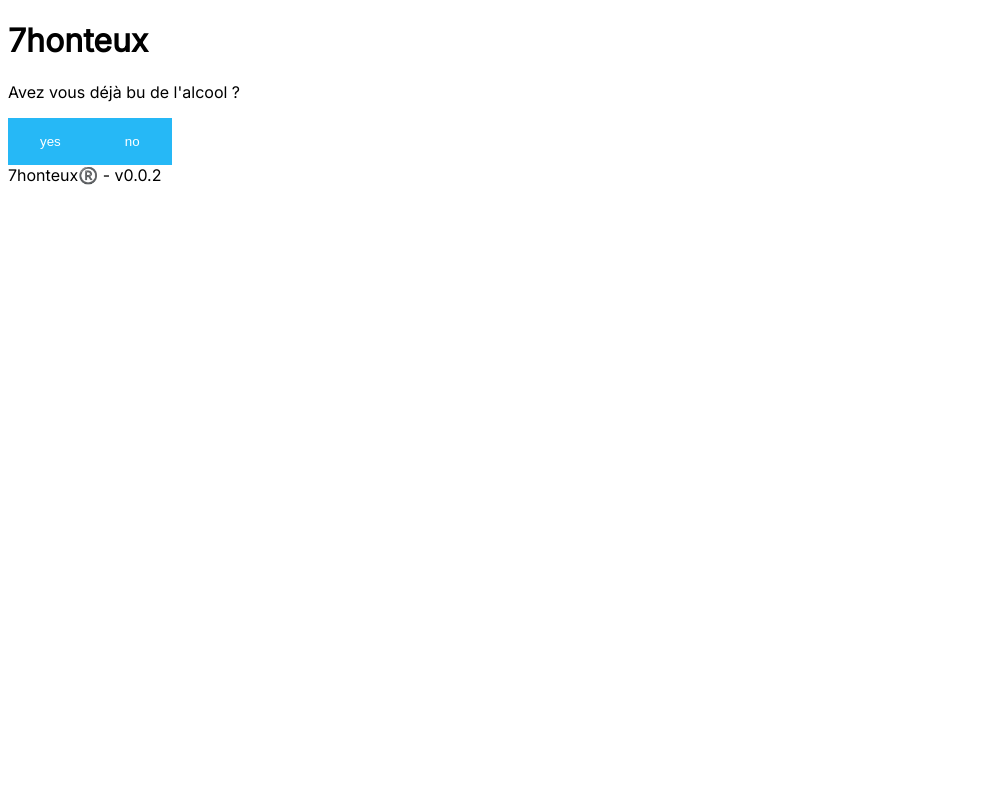
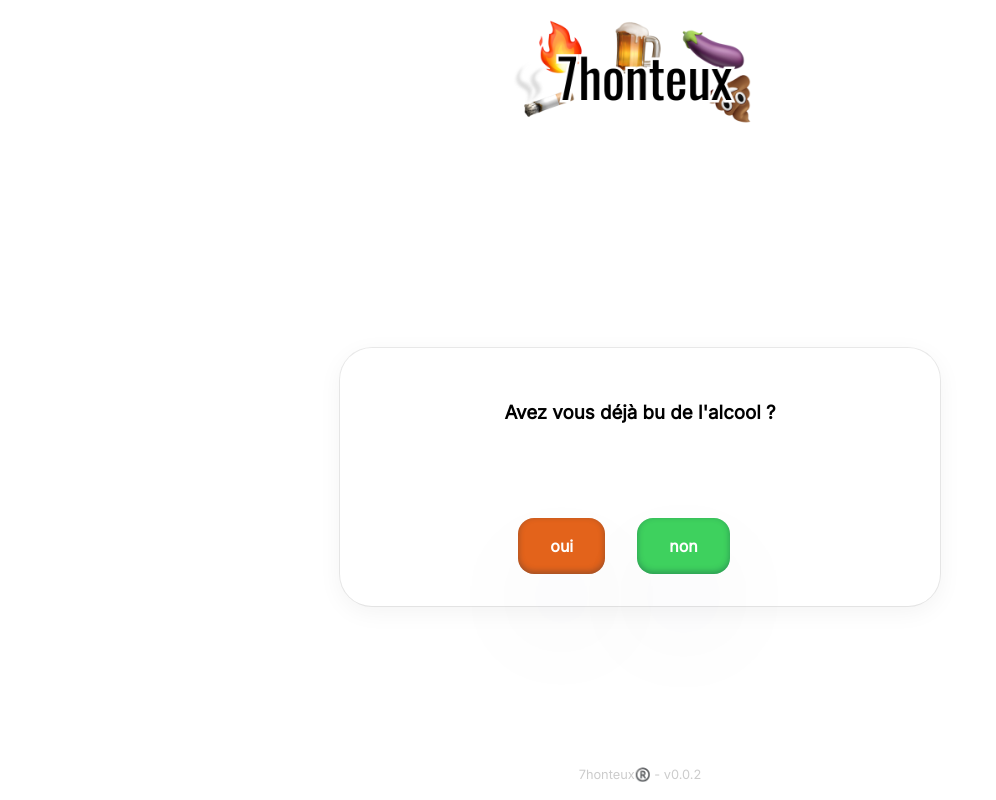
Before and after one commit to nohehf/7honteux, a SvelteKit app: page / in a window 1280 px wide. Both pictures are taken after a click on the button "START TEST". Shown: the whole page, without its empty margins (0-996 px from the left). Built offline with nearby package versions, Linux system fonts and the light colour scheme.

Commit message:
feat: v0.0.3 update css and add logo

```diff
--- a/package.json
+++ b/package.json
@@ -31,6 +31,7 @@
 	"type": "module",
 	"dependencies": {
 		"node-sass": "^7.0.3",
+		"sanitize.css": "^13.0.0",
 		"sass": "^1.55.0"
 	}
 }
--- a/src/app.html
+++ b/src/app.html
@@ -2,12 +2,12 @@
 <html lang="en">
 	<head>
 		<meta charset="utf-8" />
+    <meta name="viewport" content="width=device-width, initial-scale=1" />
 		<link rel="icon" href="%sveltekit.assets%/favicon.png" />
 		<link rel="stylesheet" href="https://fonts.googleapis.com/css?family=Inter">
-		<meta name="viewport" content="width=device-width" />
 		%sveltekit.head%
 	</head>
 	<body>
-		<div>%sveltekit.body%</div>
+		<div id="svelte">%sveltekit.body%</div>
 	</body>
 </html>
--- a/src/app.scss
+++ b/src/app.scss
@@ -1,11 +1,35 @@
-html,
+// Use a soft reset
+@import 'sanitize.css/sanitize.css';
+@import 'sanitize.css/assets.css';
+@import 'sanitize.css/forms.css';
+@import 'sanitize.css/typography.css';
+
+:root,
 body {
 	font-family: 'inter';
+	height: 100%;
+}
+
+#svelte {
+	display: flex;
+	flex-direction: column;
+	height: 100%;
 }
 
 button {
+	font-weight: bold;
 	padding: 1rem 2rem;
+	border-radius: 1rem;
 	border: none;
 	color: white;
 	background-color: #26b8f6;
+	box-shadow: rgba(50, 50, 93, 0.25) 0px 50px 100px -20px, rgba(0, 0, 0, 0.3) 0px 30px 60px -30px,
+		rgba(10, 37, 64, 0.35) 0px -2px 6px 0px inset;
+
+	&.red {
+		background-color: #3ed15e;
+	}
+	&.green {
+		background-color: #e3631b;
+	}
 }
--- a/src/components/game-form.svelte
+++ b/src/components/game-form.svelte
@@ -12,15 +12,47 @@
 </script>
 
 <form>
-	<p>{question.q}</p>
+	<h3 class="question">{question.q}</h3>
+	<div class="answers">
 		{#each question.choices as choice, i}
 			<button
 				type="button"
 				on:click={() => {
 					answerQuestion(i);
 				}}
+				class={i === 0 ? 'green' : 'red'}
 			>
 				{choice.text}
 			</button>
 		{/each}
+	</div>
 </form>
+
+<style lang="scss">
+	form {
+		padding: 2rem;
+		border-radius: 2rem;
+		display: flex;
+		flex-direction: column;
+		align-items: center;
+		justify-content: space-between;
+		box-shadow: rgba(0, 0, 0, 0.05) 0px 6px 24px 0px, rgba(0, 0, 0, 0.08) 0px 0px 0px 1px;
+		width: 70%;
+		min-width: 400px;
+		max-width: 600px;
+		min-height: 40%;
+	}
+	.answers {
+		display: flex;
+		flex-direction: row;
+		align-items: center;
+		justify-content: space-between;
+		gap: 2rem;
+		flex-wrap: wrap;
+
+		&::after {
+			content: '';
+			flex: auto;
+		}
+	}
+</style>
--- a/src/logic/Questions.ts
+++ b/src/logic/Questions.ts
@@ -33,12 +33,12 @@ export class YesNoQuestion implements Question {
 	q: string;
 	category: Categories;
 	type = QuestionType.YES_NO;
-	choices: [{ text: 'yes'; score: number }, { text: 'no'; score: 0 | number }];
+	choices: [{ text: 'oui'; score: number }, { text: 'non'; score: 0 | number }];
 
 	constructor(
 		q: string,
 		category: Categories,
-		choices: [{ text: 'yes'; score: number }, { text: 'no'; score: 0 | number }]
+		choices: [{ text: 'oui'; score: number }, { text: 'non'; score: 0 | number }]
 	) {
 		this.q = q;
 		this.category = category;
@@ -78,12 +78,12 @@ export class NumberRangeQuestion implements Question {
 
 export const questions: Question[] = [
 	new YesNoQuestion("Avez vous déjà bu de l'alcool ?", Categories.ALCOHOL, [
-		{ text: 'yes', score: 1 },
-		{ text: 'no', score: 0 }
+		{ text: 'oui', score: 1 },
+		{ text: 'non', score: 0 }
 	]),
 	new YesNoQuestion('Avez vous déjà été ivre ?', Categories.ALCOHOL, [
-		{ text: 'yes', score: 1 },
-		{ text: 'no', score: 0 }
+		{ text: 'oui', score: 1 },
+		{ text: 'non', score: 0 }
 	]),
 	new NumberRangeQuestion(
 		'Combien de fois par semaine buvez vous ?',
--- a/src/routes/+page.svelte
+++ b/src/routes/+page.svelte
@@ -2,6 +2,7 @@
 	import '../app.scss';
 	import { Game } from '../logic/Game';
 	import GameForm from '../components/game-form.svelte';
+	import logo from '../assets/logo.png';
 
 	$: game = new Game();
 
@@ -16,8 +17,11 @@
 	};
 </script>
 
-<h1>7honteux</h1>
+<nav>
+	<img src={logo} alt="7honteux" />
+</nav>
 
+<div class="wrapper">
 	{#if game.state === 'start'}
 		<button on:click={startGame}>START TEST</button>
 	{:else if game.state === 'playing' && game.currentQuestion}
@@ -33,8 +37,36 @@
 			})}
 		</p>
 	{/if}
-
+</div>
 <footer>7honteux®️ - v0.0.2</footer>
 
 <style lang="scss">
+	nav {
+		width: 100%;
+		display: flex;
+		align-items: center;
+		justify-content: center;
+		height: 12rem;
+
+		img {
+			height: 8rem;
+		}
+	}
+	.wrapper {
+		height: 100%;
+		display: flex;
+		flex-direction: column;
+		align-items: center;
+		justify-content: center;
+	}
+	footer {
+		position: absolute;
+		bottom: 0;
+		left: 0;
+		right: 0;
+		text-align: center;
+		font-size: 0.8em;
+		color: #ccc;
+		padding: 1rem;
+	}
 </style>
```
Also changed, not shown: src/assets/logo.png (added), 1 other file (tests, documents, lock files or other folders). Lines whose indentation alone changed are shown as unchanged.
